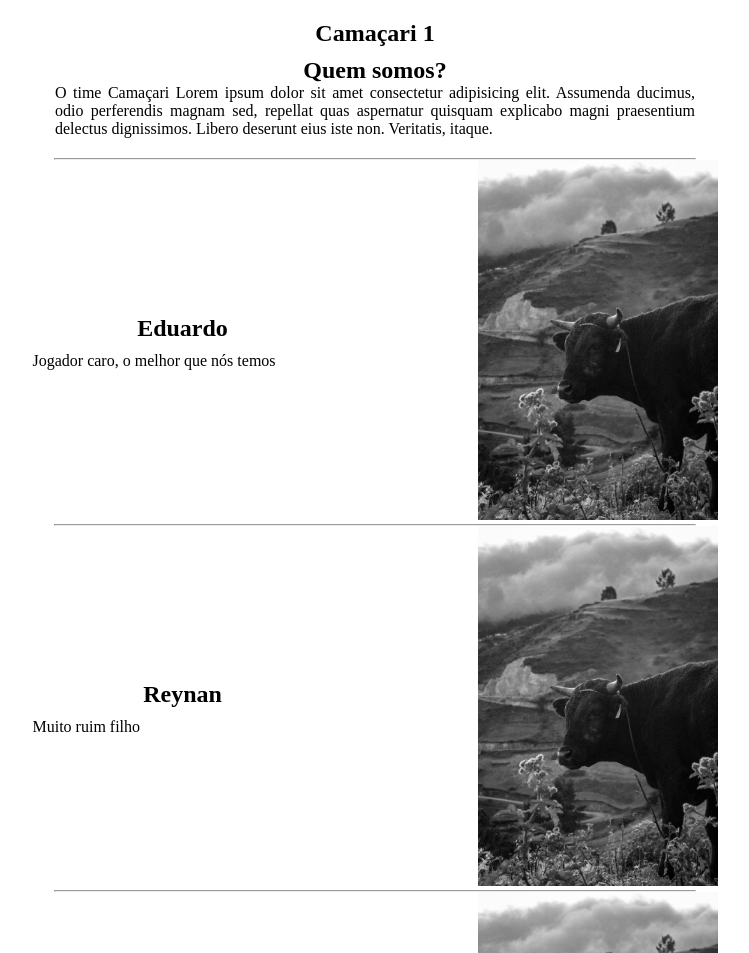
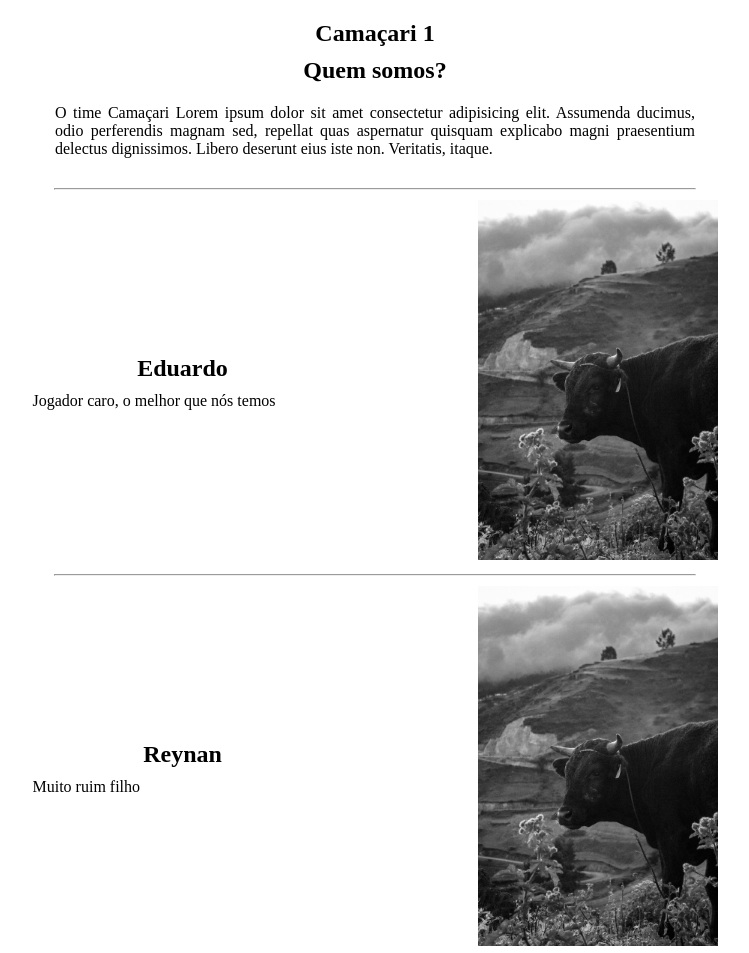
Before and after one commit to EduardoReisMS/Campeonato_LOL, a plain HTML site: page pag_times/time01.html in a window 1280 px wide. Shown: the top 953 px of the page, without its empty margins (265-1014 px from the left). Drawn offline with Linux system fonts and the light colour scheme.

Commit message:
alguns ajustes e anotação

```diff
--- a/styles/historia.css
+++ b/styles/historia.css
@@ -3,6 +3,10 @@
 * {
     margin: 0px;
     padding: 0px;
+}
+
+h2 {
+    padding-bottom: 20px;
 }
 
 p {
@@ -18,6 +22,8 @@ img {
 }
 
 hr {
+    margin-top: 10px;
+    margin-bottom: 10px;
     width: 100%;
 }
 
```
Also changed, not shown: index.html (+1 -1 lines), 2 other files.
